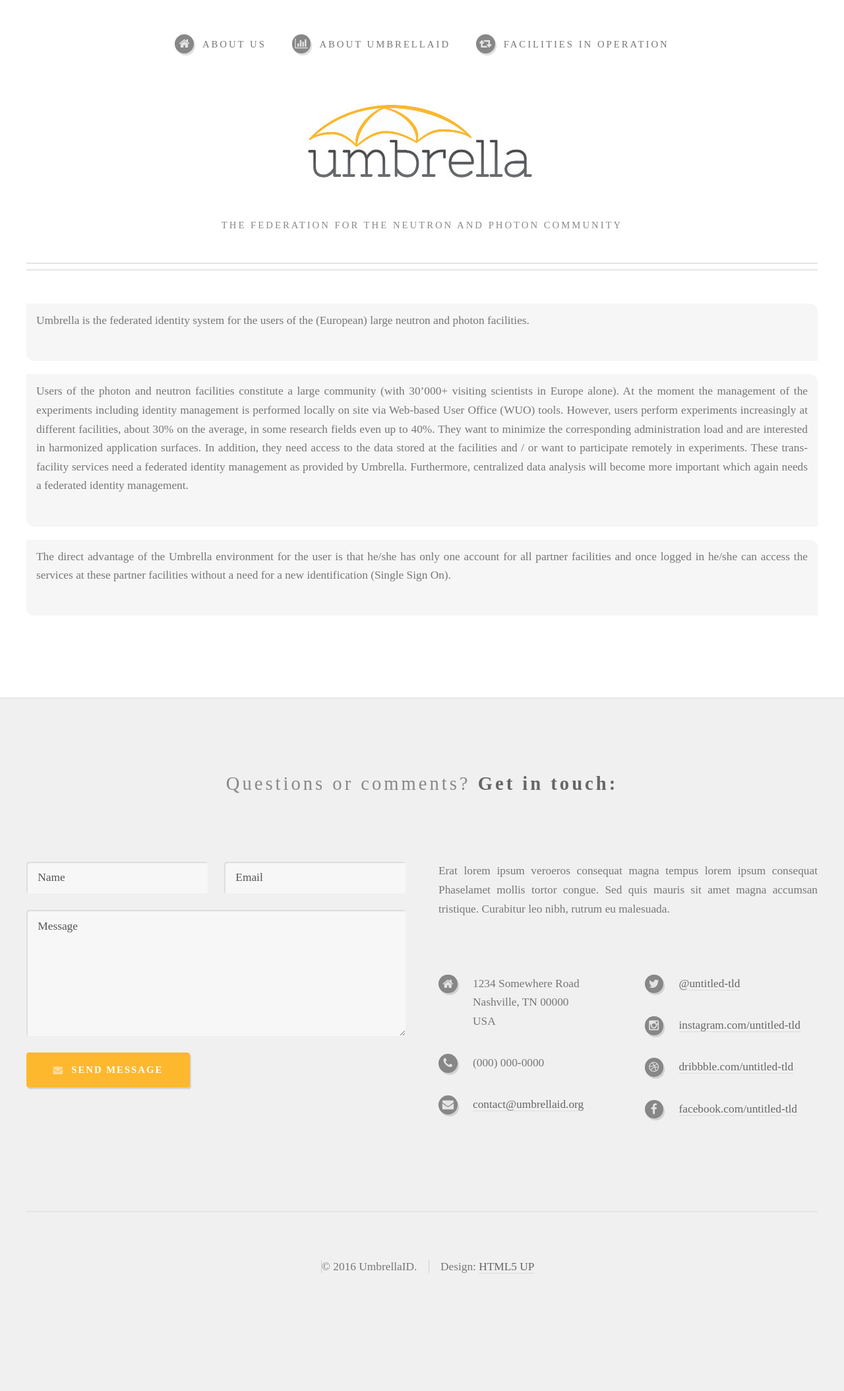
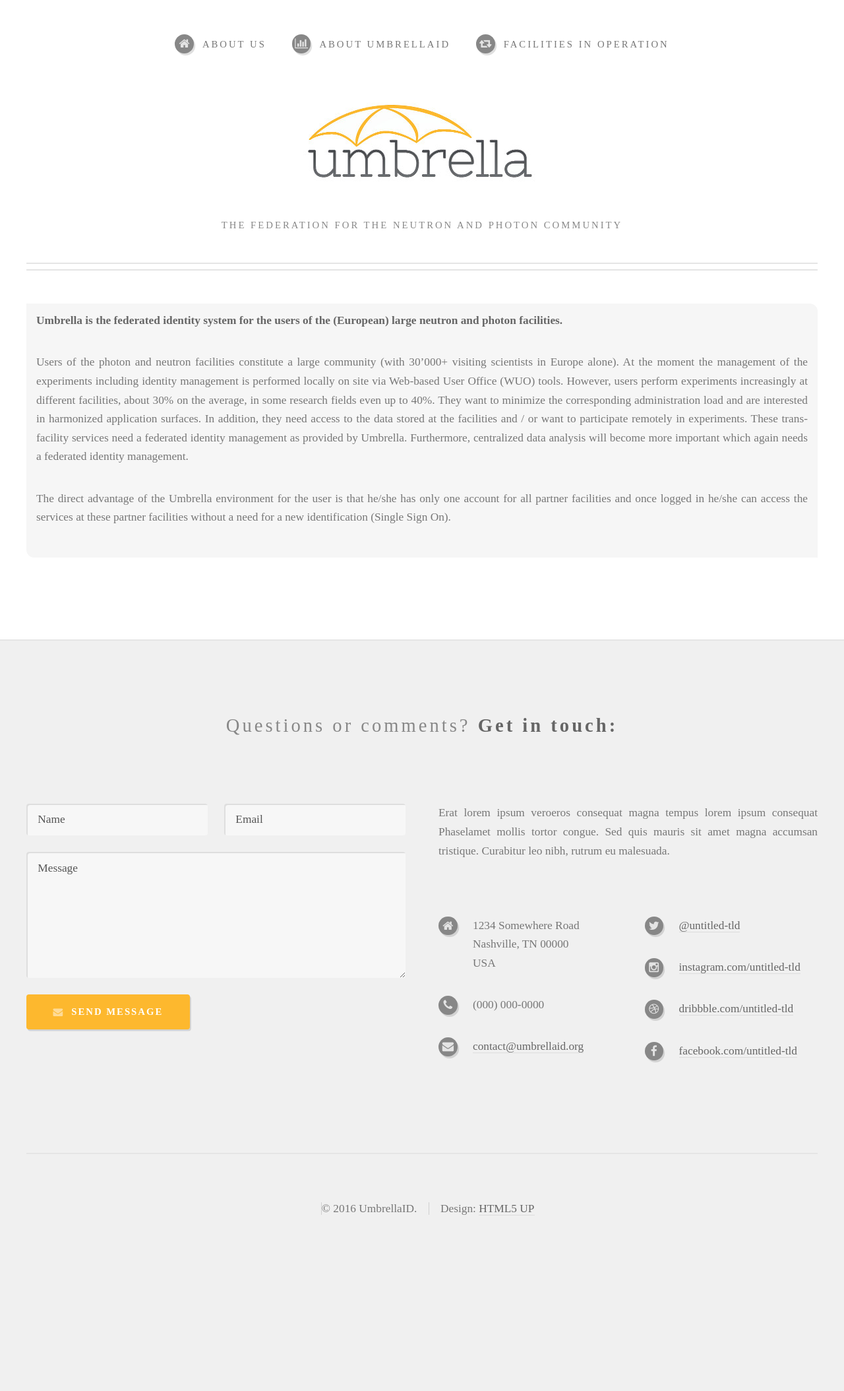
Before and after one commit to flowedback/flowedback.github.io, a Jekyll site: the page built from what.html, in a window 1280 px wide. Shown: the whole page at 66% size. Built offline with Jekyll 4.4.1, drawn with Linux system fonts in a browser that asks for light colours; some web fonts are replaced; after the commit the page ends 2020 px from its top, so only the background shows below that.

Commit message:
Update what.html

```diff
--- a/what.html
+++ b/what.html
@@ -3,11 +3,7 @@ layout: default
 ---
 
 <div class="home bg">
-  <p>Umbrella is the federated identity system for the users of the (European) large neutron and photon facilities.</p>
-</div>
-<div class="home bg">
+  <p><b>Umbrella is the federated identity system for the users of the (European) large neutron and photon facilities.</b></p>
   <p>Users of the photon and neutron facilities constitute a large community (with 30’000+ visiting scientists in Europe alone). At the moment the management of the experiments including identity management is performed locally on site via Web-based User Office (WUO) tools. However, users perform experiments increasingly at different facilities, about 30% on the average, in some research fields even up to 40%. They want to minimize the corresponding administration load and are interested in harmonized application surfaces. In addition, they need access to the data stored at the facilities and / or want to participate remotely in experiments. These trans-facility services need a federated identity management as provided by Umbrella. Furthermore, centralized data analysis will become more important which again needs a federated identity management.</p>
-</div>
-<div class="home bg">
   <p>The direct advantage of the Umbrella environment for the user is that he/she has only one account for all partner facilities and once logged in he/she can access the services at these partner facilities without a need for a new identification (Single Sign On).</p>
 </div>
```
